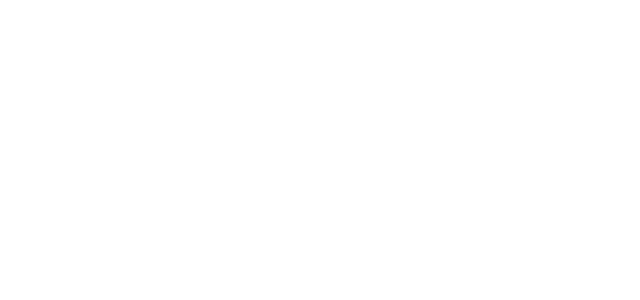
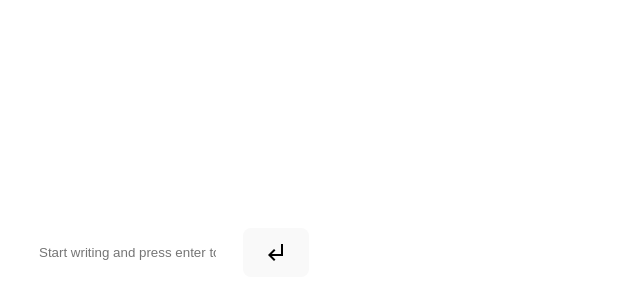
Before and after one commit to Jaunty5899/TaskTracker, a React (Vite) app: page / in a window 1280 px wide. Shown: the part 148-448 px from the top of the page, without its empty margins (0-640 px from the left). Built offline with nearby package versions, Linux system fonts and the light colour scheme.

Commit message:
search done

```diff
--- a/src/App.css
+++ b/src/App.css
@@ -0,0 +1,5 @@
+.container {
+  border: 2px solid white;
+  border-radius: 10px;
+  padding: 20px;
+}
--- a/src/App.jsx
+++ b/src/App.jsx
@@ -1,7 +1,12 @@
 import "./App.css";
+import Search from "./Search";
 
 function App() {
-  return;
+  return (
+    <div className="container">
+      <Search />
+    </div>
+  );
 }
 
 export default App;
--- /dev/null
+++ b/src/Search.css
@@ -0,0 +1,15 @@
+@import url(https://fonts.googleapis.com/css2?family=Material+Symbols+Outlined:opsz,wght,FILL,GRAD@20..48,100..700,0..1,-50..200&icon_names=subdirectory_arrow_left);
+
+.searchContainer {
+  display: flex;
+  gap: 10px;
+}
+.searchBox {
+  border: 2px solid white;
+  border-radius: 6px;
+  padding: 15px;
+  flex-grow: 1;
+}
+.searchButton {
+  padding: 0 20px;
+}
--- /dev/null
+++ b/src/Search.jsx
@@ -0,0 +1,16 @@
+import "./Search.css";
+
+export default function Search() {
+  return (
+    <div className="searchContainer">
+      <input
+        className="searchBox"
+        type="text"
+        placeholder="Start writing and press enter to create task"
+      />
+      <button className="searchButton material-symbols-outlined">
+        subdirectory_arrow_left
+      </button>
+    </div>
+  );
+}
```
